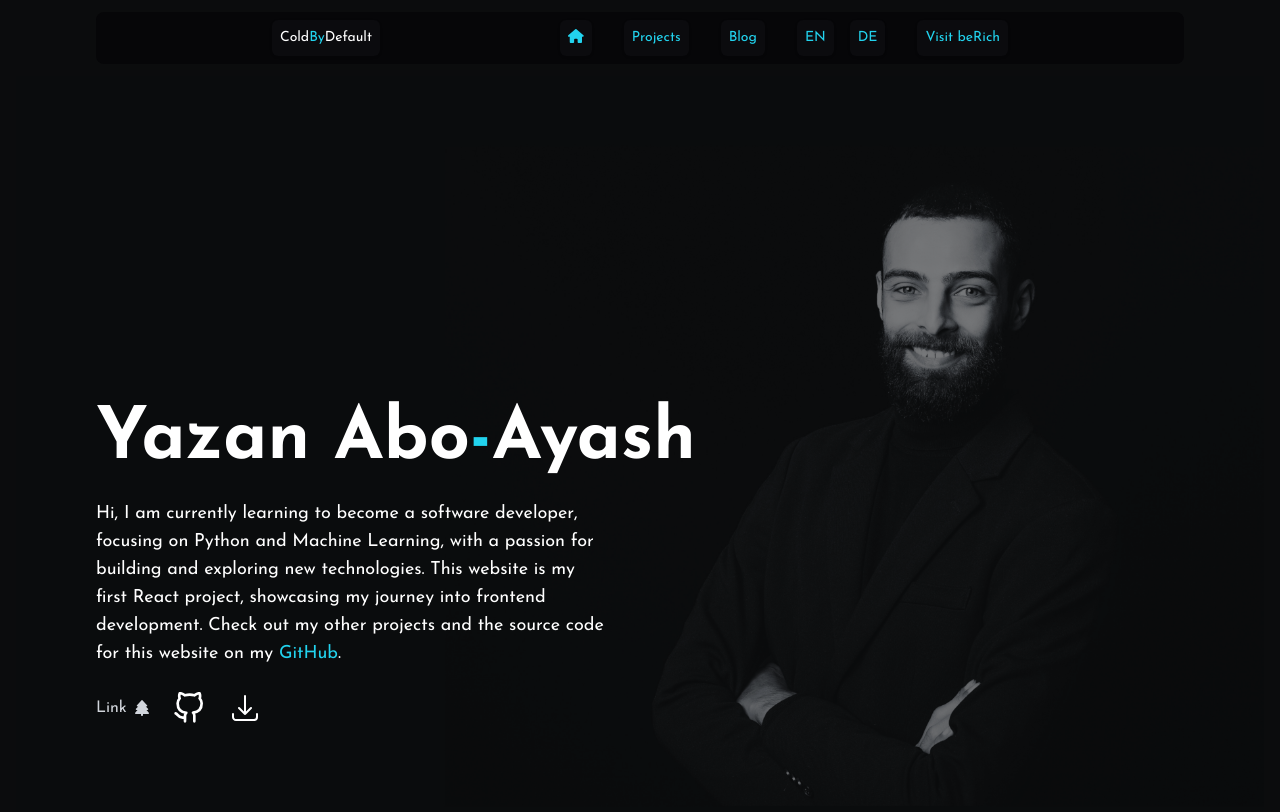
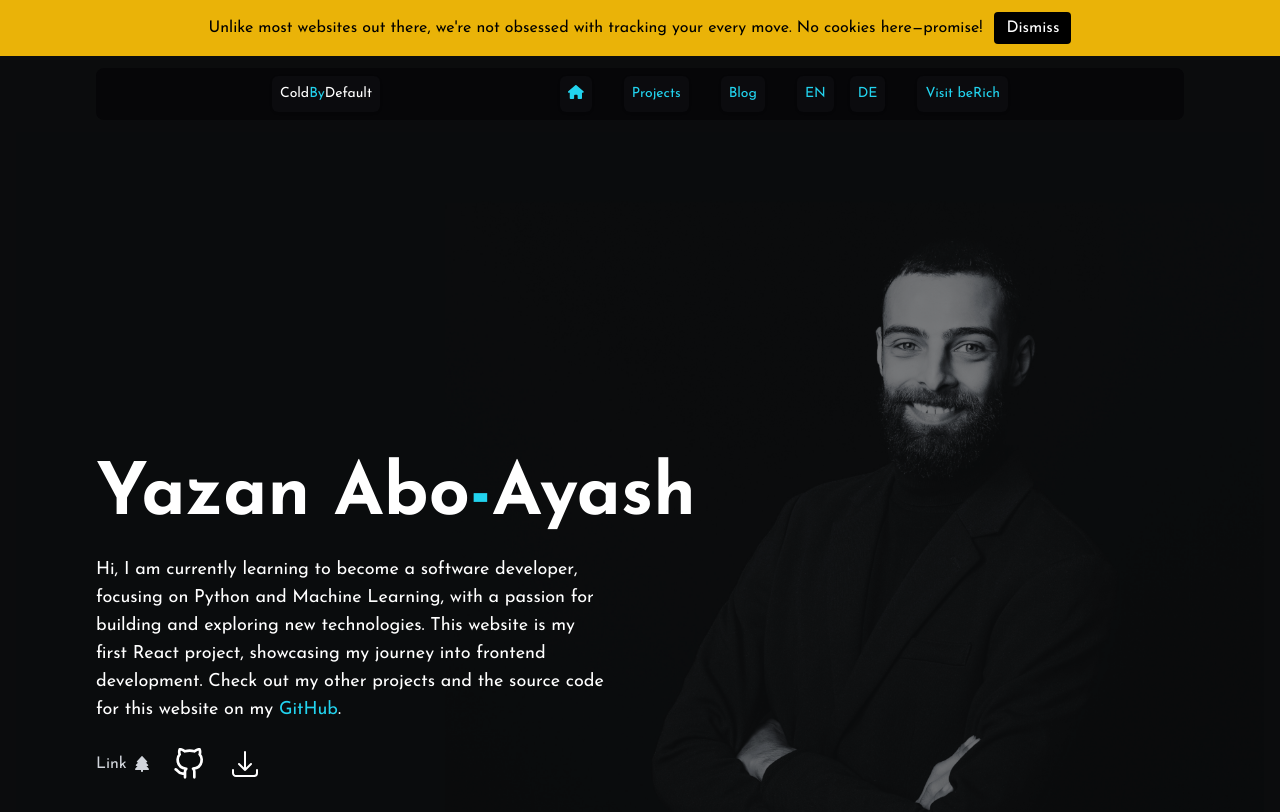
Before and after one commit to ColdByDefault/coldbydefault.github.io, a React (Vite) app: page / in a window 1280 px wide. Shown: the top 812 px of the page. Built offline with nearby package versions, Linux system fonts and the light colour scheme.

Commit message:
fixed Footer.jsx, Cookies Banner added

```diff
--- a/src/App.jsx
+++ b/src/App.jsx
@@ -6,13 +6,14 @@ import Footer from "./components/Main/Footer";
 import LoadingScreen from "./components/Main/LoadingScreen";
 import Blogs from "./components/Blogs/Blogs";
 import BlogPost from "./components/Blogs/BlogPost";
-import Impressum from  "./components/Main/Impressum";
+import Impressum from "./components/Main/Impressum";
 
 function App() {
   const [showContent, setShowContent] = useState(false);
   const [activeSection, setActiveSection] = useState("Home");
   const [selectedBlog, setSelectedBlog] = useState(null);
   const [isAnimating, setIsAnimating] = useState(false);
+  const [showCookiesBanner, setShowCookiesBanner] = useState(true);
 
   const handleLoadingComplete = () => {
     setShowContent(true);
@@ -48,7 +49,7 @@ function App() {
             setActiveSection={handleSectionChange}
           />
         );
-      case "Impressum": // Add this case
+      case "Impressum":
         return <Impressum />;
       default:
         return <Intro />;
@@ -60,13 +61,25 @@ function App() {
       {!showContent && <LoadingScreen onComplete={handleLoadingComplete} />}
       {showContent && (
         <div className="flex flex-col min-h-screen">
+          {showCookiesBanner && (
+            <div className="bg-yellow-500 text-black p-3 text-center">
+              <span>
+              Unlike most websites out there, we're not obsessed with
+              tracking your every move. No cookies here—promise!
+              </span>
+              <button
+                onClick={() => setShowCookiesBanner(false)}
+                className="ml-3 bg-black text-white px-3 py-1 rounded"
+              >
+                Dismiss
+              </button>
+            </div>
+          )}
           <Navbar setActiveSection={handleSectionChange} />
           <div className="flex-grow relative z-10">
-            <div
-              className={`transform transition-all duration-500 ease-in-out ${
+            <div className={`transform transition-all duration-500 ease-in-out ${
                 isAnimating ? "opacity-0 scale-90" : "opacity-100 scale-100"
-              }`}
-            >
+              }`}>
               {renderSection()}
             </div>
           </div>
--- a/src/components/Main/Footer.jsx
+++ b/src/components/Main/Footer.jsx
@@ -5,12 +5,12 @@ function Footer({ setActiveSection }) {
   return (
     <footer className="bottom-0 bg-new-bg-second backdrop-blur-lg text-white py-4 text-center">
       <div className="container mx-auto flex flex-col sm:flex-row items-center justify-between gap-4 px-4">
-        <p className="text-sm text-center sm:text-left">
+        <div className="text-sm text-center sm:text-left">
           Copyright © 2024{" "} ColdByDefault. All rights reserved.
           <p>
-          <span className="text-orange-500">Another</span>Project&trade;
-        </p>
-        </p>
+            <span className="text-orange-500">Another</span>Project&trade;
+          </p>
+        </div>
         <button
           className="font-medium cursor-pointer text-gray-600 hover:text-gray-400
           focus:outline-none focus:text-gray-400"
--- a/src/components/Main/Navbar.jsx
+++ b/src/components/Main/Navbar.jsx
@@ -25,7 +25,7 @@ function Navbar({ setActiveSection }) {
       <header
         className="relative flex flex-wrap
         sm:justify-center sm:flex-nowrap
-        w-full text-sm py-3 font-inter z-50">
+        w-full text-sm py-3 font-inter z-40">
         <nav className="w-full sm:max-w-[85%] px-4 sm:flex
         sm:items-center sm:justify-evenly
         bg-new-bg-second rounded-lg p-2 mx-auto relative">
```
